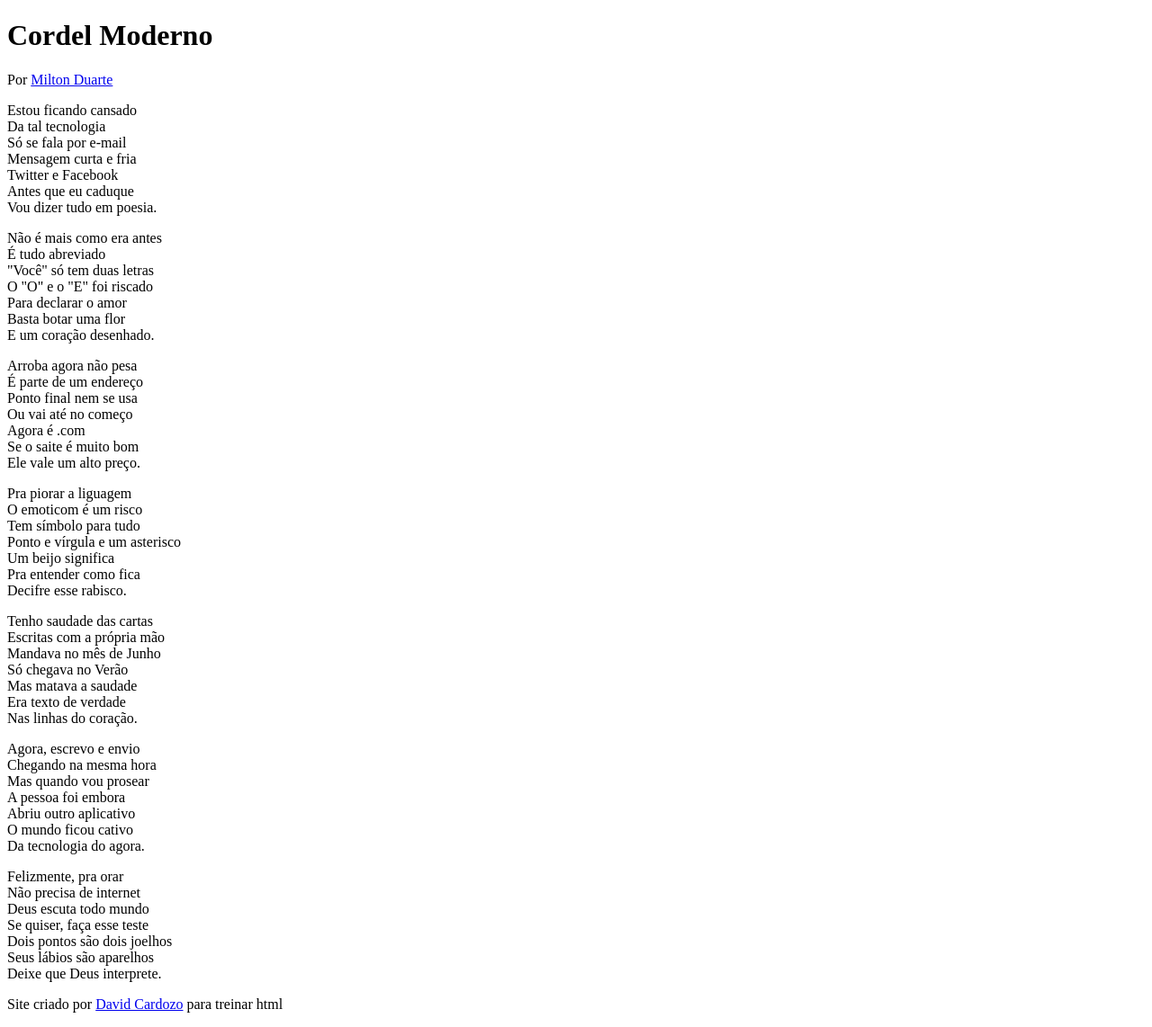
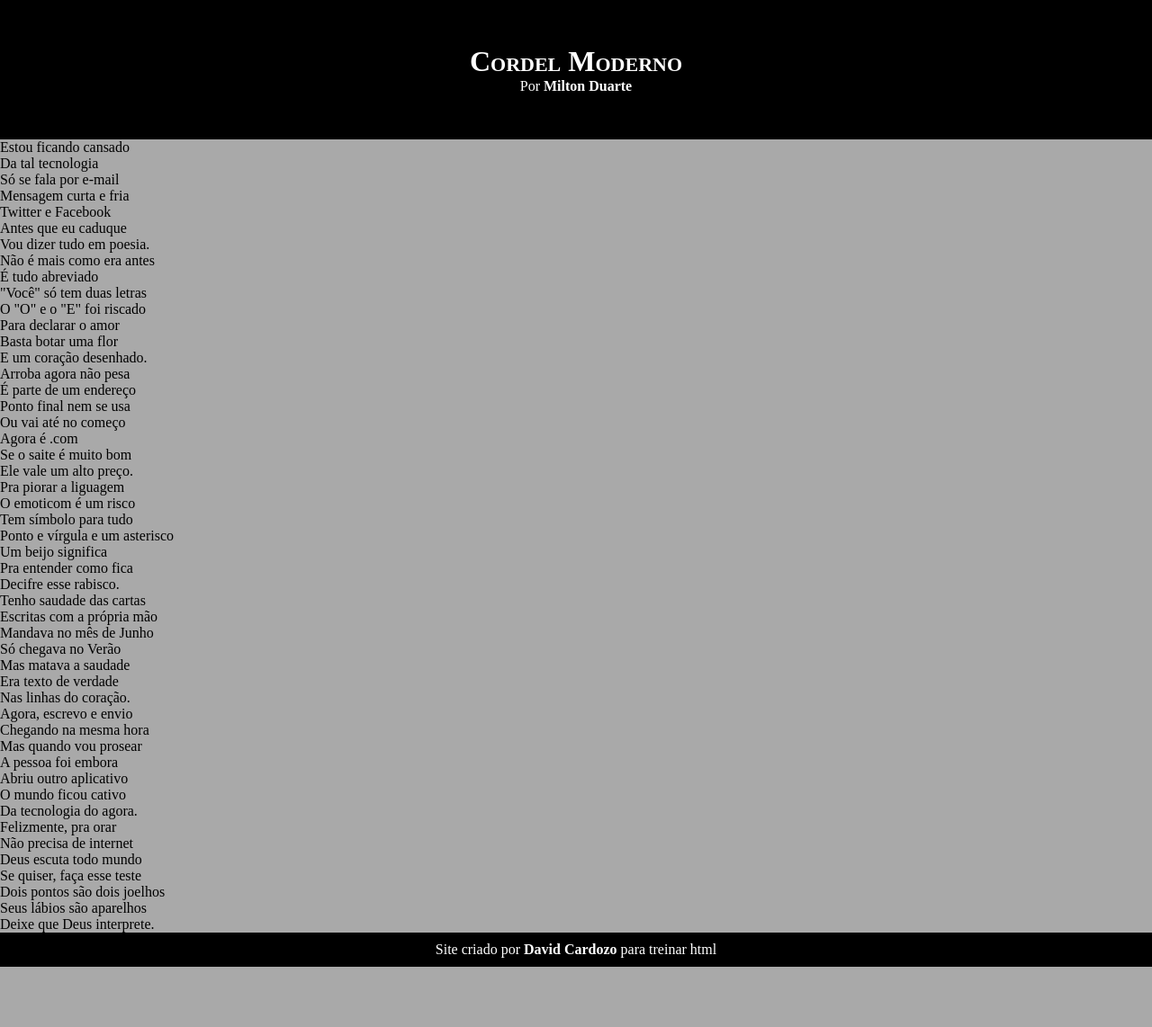
Before and after one commit to cardozo309/html-css, a plain HTML site: page desafio/desafio012/index.html in a window 1280 px wide. Shown: the whole page at 90% size. After the commit the page ends 1075 px from the top, so only its background shows below. Drawn offline with Linux system fonts and the light colour scheme.

Commit message:
estilização de conteudo

```diff
--- a/desafio/desafio012/estilo/style.css
+++ b/desafio/desafio012/estilo/style.css
@@ -1 +1,43 @@
 @charset "UTF-8";
+
+*{
+    margin: 0px;
+    padding: 0px;
+}
+
+html, body{
+    background-color: darkgray;
+    min-height: 100vh;
+}
+
+header{
+    background-color: black;
+    color: white;
+    text-align: center;
+}
+
+header > h1{
+    padding-top: 50px;
+    font-variant: small-caps;
+}
+
+header > p{
+    padding-bottom: 50px;
+}
+
+header a, footer a{
+    color: white;
+    text-decoration: none;
+    font-weight: bolder;
+}
+
+header a:hover, footer a:hover{
+    text-decoration: underline;
+}
+
+footer{
+    background-color: black;
+    color: white;
+    text-align: center;
+    padding: 10px;
+}
--- a/desafio/desafio012/index.html
+++ b/desafio/desafio012/index.html
@@ -12,7 +12,7 @@
             <h1>Cordel Moderno</h1>
             <p>Por <a href="https://www.recantodasletras.com.br/poesias/3186743" target="_blank">Milton Duarte</a></p>
         </header>
-        <section>
+        <section class="normal">
             <p>
                 Estou ficando cansado <br>
                 Da tal tecnologia <br>
@@ -24,7 +24,7 @@
             </p>
         </section>
 
-        <section>
+        <section class="imagem">
             <p>
                 Não é mais como era antes <br>
                 É tudo abreviado<br>
@@ -36,7 +36,7 @@
             </p>
         </section>
 
-        <section>
+        <section class="normal">
             <p>
                 Arroba agora não pesa<br>
                 É parte de um endereço<br>
@@ -57,7 +57,7 @@
             </p>
         </section>
 
-        <section>
+        <section class="imagem">
             <p>
                 Tenho saudade das cartas<br>
                 Escritas com a própria mão<br>
@@ -69,7 +69,7 @@
             </p>
         </section>
 
-        <section>
+        <section class="normal">
             <p>
                 Agora, escrevo e envio<br>
                 Chegando na mesma hora<br>
```
